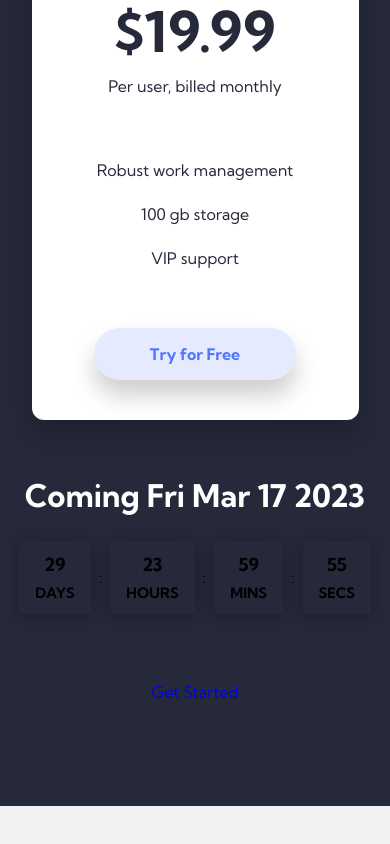
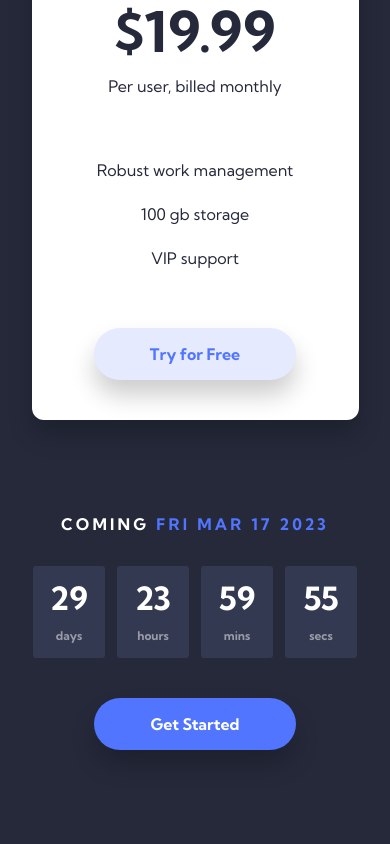
Before and after one commit to Hcmwebs/officelite-coming-soon-site, a React (Vite) app: page / in a window 390 px wide. Shown: the part 2147-2991 px from the top of the page. Before the commit the page ends 2953 px from the top, so only its background shows below. Built offline with nearby package versions, Linux system fonts and the light colour scheme.

Commit message:
styled the footer for on mobile screens
Signed-off-by: Heze <64218603+Hcmwebs@users.noreply.github.com>

```diff
--- a/src/components/Footer.jsx
+++ b/src/components/Footer.jsx
@@ -9,7 +9,7 @@ const Footer = () => {
 		<StyledContainer footer>
 			<StyledFooter>
 				<Timer duration={timerDuration} />
-				<Link to='/signup'> Get Started</Link>
+				<Link to='/signup' className='btn primary'> Get Started</Link>
 			</StyledFooter>
 		</StyledContainer>
 	)
--- a/src/components/Timer.jsx
+++ b/src/components/Timer.jsx
@@ -9,35 +9,41 @@ const Timer = ({ duration }) => {
 		localDate.setDate(localDate.getDate() + 30)
 	).toDateString()
 	const getFormattedTime = (milliseconds) => {
-		let totalSeconds = parseInt(Math.floor(milliseconds / 1000))
-		let totalMinutes = parseInt(Math.floor(totalSeconds / 60))
-		let totalHours = parseInt(Math.floor(totalMinutes / 60))
-		let days = parseInt(Math.floor(totalHours / 24))
+		const totalSeconds = parseInt(Math.floor(milliseconds / 1000))
+		const totalMinutes = parseInt(Math.floor(totalSeconds / 60))
+		const totalHours = parseInt(Math.floor(totalMinutes / 60))
+		const days = parseInt(Math.floor(totalHours / 24))
 
-		let secs = parseInt(totalSeconds % 60)
-		let mins = parseInt(totalMinutes % 60)
-		let hrs = parseInt(totalHours % 24)
+		const secs = parseInt(totalSeconds % 60)
+		const mins = parseInt(totalMinutes % 60)
+		const hrs = parseInt(totalHours % 24)
 
 		return (
 			<StyledTimer>
 				<div className='clockTitle'>
-					<h3>Coming {startDate}</h3>
+					<h3>
+						Coming <span>{startDate}</span>
+					</h3>
 				</div>
 				<div className='clock'>
 					<div className='timer'>
-						{days} <span> days</span>
+						<h4>{days}</h4>
+						<span>days</span>
 					</div>
-					:
+
 					<div className='timer'>
-						{hrs} <span>hours</span>
+						<h4>{hrs}</h4>
+						<span>hours</span>
 					</div>
-					:
+
 					<div className='timer'>
-						{mins} <span>mins</span>
+						<h4>{mins}</h4>
+						<span>mins</span>
 					</div>
-					:
+
 					<div className='timer'>
-						{secs} <span>secs</span>
+						<h4>{secs}</h4>
+						<span>secs</span>
 					</div>
 				</div>
 			</StyledTimer>
@@ -52,5 +58,4 @@ const Timer = ({ duration }) => {
 	return <div>{getFormattedTime(time)}</div>
 }
 
-
 export default Timer
--- a/src/styles/StyledFooter.jsx
+++ b/src/styles/StyledFooter.jsx
@@ -2,7 +2,7 @@ import styled from 'styled-components'
 
 const StyledFooter = styled.footer`
 	min-height: 30vh;
-	padding-top: 51.5rem;
+	padding-top: 57.75rem;
 	display: grid;
 	place-items: center;
 	gap: 2.5rem;
--- a/src/styles/StyledTimer.jsx
+++ b/src/styles/StyledTimer.jsx
@@ -1,41 +1,68 @@
 import styled from 'styled-components'
 
 const StyledTimer = styled.div`
-	width: min(100%, 375px);
+	width: min(100%, 327px);
 	display: grid;
 	place-items: center;
-	gap: 1.5rem;
+	gap: 1.125rem;
 	background-color: var(--white);
-  padding-top: 8rem;
+	padding-top: 3.25rem;
+	.clockTitle {
+		width: 100%;
+		display: grid;
+		place-items: center;
 
-	.clockTitle {
-		text-align: center;
-    color: var(--white-1);
+		h3 {
+			font-size: 1rem;
+			font-weight:var(--bold);
+			line-height: 3rem;
+			letter-spacing: 0.2rem;
+			text-transform: uppercase;
+			text-align: center;
+			color: var(--white-1);
+
+			span {
+				color: var(--blue-1);
+			}
+		}
 	}
 	.clock {
 		display: flex;
 		justify-content: center;
 		align-items: center;
-		gap: 0.5rem;
-		margin-bottom: 1.5rem; // set as a gap and remove the margin;
+		gap: 0.75rem;
 	}
 
 	.timer {
-		font-size: 18px;
-		width: min(100px, 100%);
-		padding: 0.5rem 1rem;
-		font-weight: bold;
-		display: grid;
-		place-items: center;
-		box-shadow: 0px 2px 15px 2px rgba(0, 0, 0, 0.2);
+		width:72px;
+		height: 92px;
+		display: flex;
+		justify-content: center;
+		align-items: center;
+		flex-direction: column;
 		border: none;
 		border-radius: 0.2rem;
+		box-shadow:var(--box-shadow-1);
+		background-color: var(--lightBlack);
+		h4{
+			font-size: 2rem;
+			font-weight: var(--bold);
+			line-height: 3rem;
+			text-align: center;
+			color: var(--white-1);
+		}
+		span {
+			font-size: 0.75rem;
+			font-weight: var(--bold);
+			line-height: 1.75rem;
+			text-transform: lowercase;
+			text-align: center;
+			color: var(--white-1);
+			opacity: 0.5;
 
-		span {
-			font-size: 0.9rem;
-			text-align: center;
-			text-transform: uppercase;
+
 		}
+
 	}
 `
 export default StyledTimer
```
